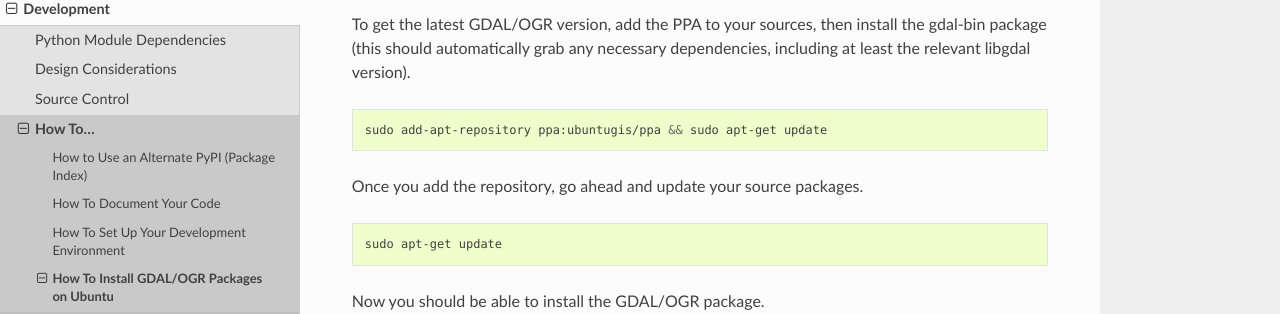
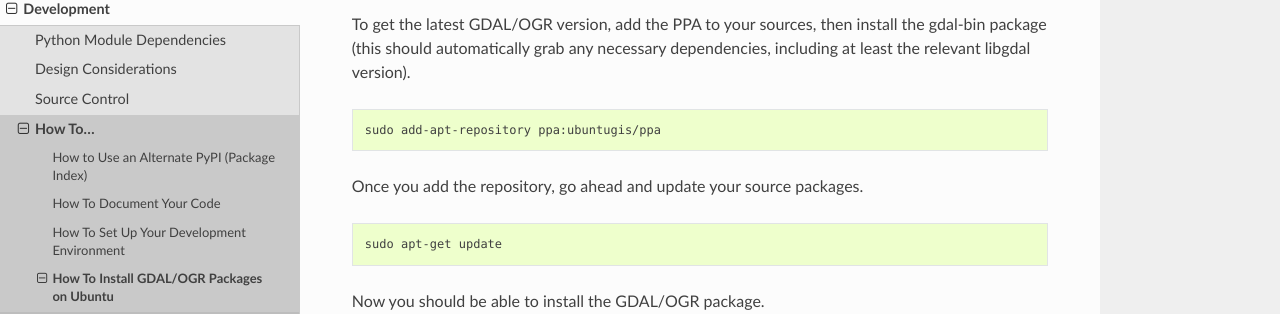
Before and after one commit to patdaburu/mothergeo-py, a Sphinx documentation site: the page built from docs/source/development/how-to/gdal-ubuntu-pkg.rst, in a window 1280 px wide and 900 px high, scrolled down 717 px. Shown: the part 137-451 px from the top of the window. Built offline with Sphinx 7.4.7 and the Read the Docs theme 2.0.0, drawn with Linux system fonts in a browser that asks for light colours.

Commit message:
Removed unnecessary update command
Update command is repeated in two concurrent lines.

```diff
--- a/docs/source/development/how-to/gdal-ubuntu-pkg.rst
+++ b/docs/source/development/how-to/gdal-ubuntu-pkg.rst
@@ -41,7 +41,7 @@ automatically grab any necessary dependencies, including at least the relevant l
 
 .. code-block:: bash
 
-    sudo add-apt-repository ppa:ubuntugis/ppa && sudo apt-get update
+    sudo add-apt-repository ppa:ubuntugis/ppa
 
 Once you add the repository, go ahead and update your source packages.
 
```
